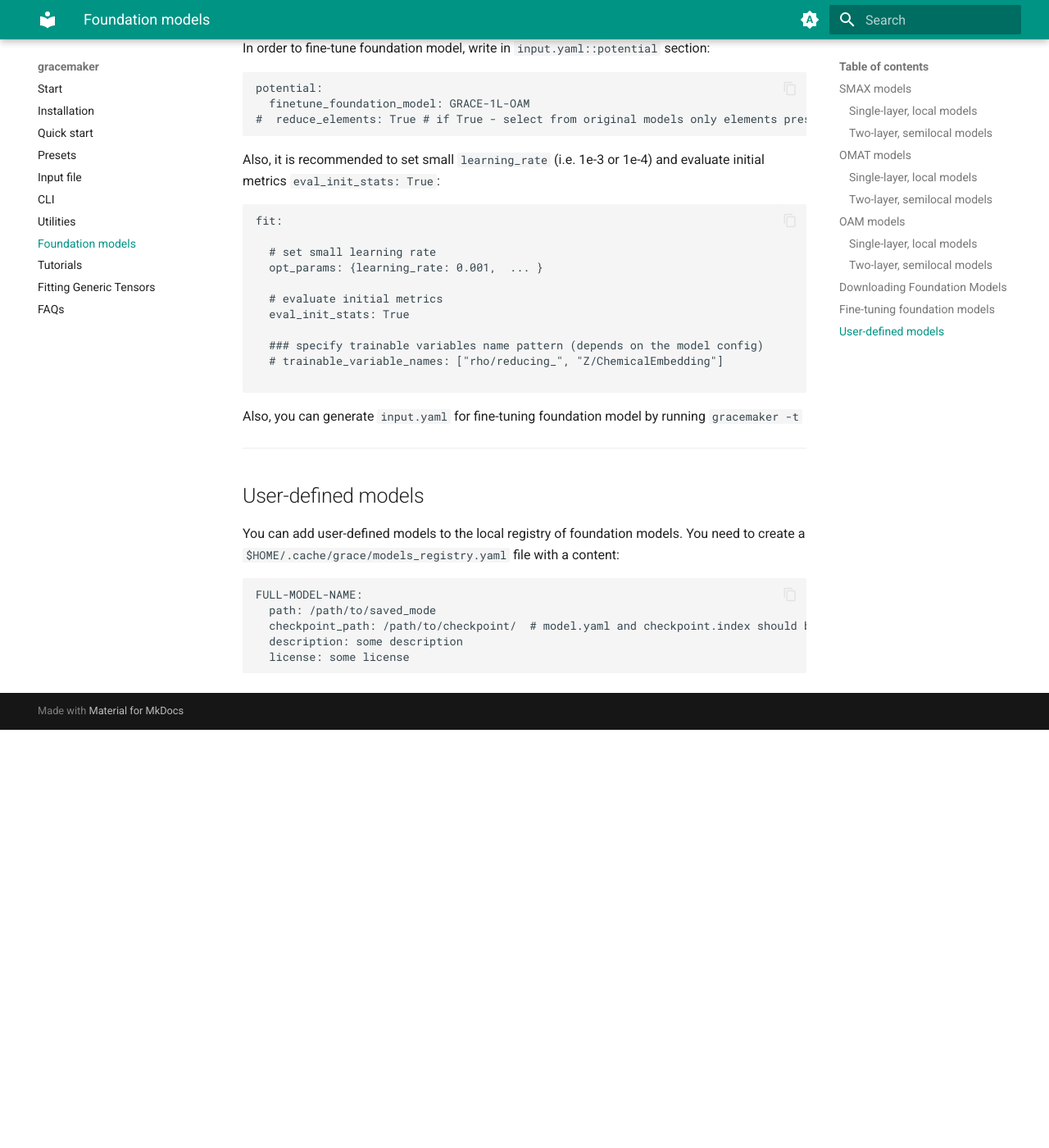
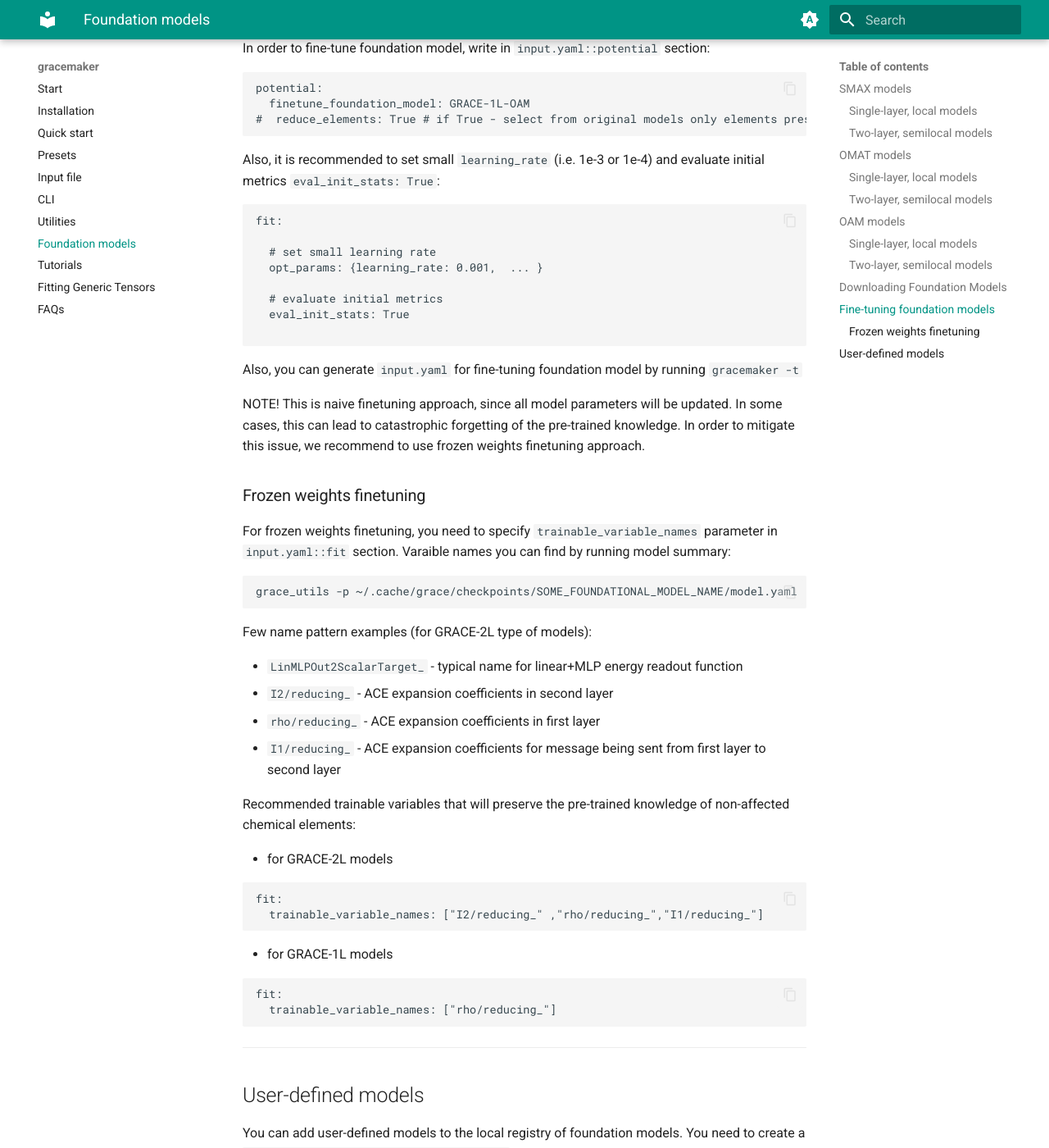
Before and after one commit to ICAMS/grace-tensorpotential, an MkDocs documentation site: the page built from docs/gracemaker/foundation.md, in a window 1280 px wide and 1400 px high, scrolled down 3797 px. Shown: the whole window at 82% size. Built offline with MkDocs 1.6.1 and Material for MkDocs 9.7.7, drawn with Linux system fonts in a browser that asks for light colours; before the commit the page ends 4687 px from its top, so only the background shows below that.

Commit message:
gracemaker -t: add option naive or frozen finetuning

````diff
--- a/docs/gracemaker/foundation.md
+++ b/docs/gracemaker/foundation.md
@@ -5,6 +5,7 @@
 **NOTE\!** You should use the "Full Name" column to refer to the model in LAMMPS and ASE.
 
 ## **SMAX models**
+
 Reference: [arXiv](https://arxiv.org/abs/2602.23489)
 
 The **SMAX** (**Maximum Entropy**) models are trained on a chemistry-agnostic dataset generated via a multicomponent
@@ -18,9 +19,6 @@
 
 **Recommendation:** For most general-purpose applications, we recommend using the **SMAX-OMAT** models.
 They offer the best balance of structural robustness (from SMAX) and high-precision energy/force accuracy (from OMat24).
-
-
-
 
 #### **Single-layer, local models**
 
@@ -69,6 +67,7 @@
 ***
 
 ## OAM models
+
 Reference: [npj Comp. Mat.](https://www.nature.com/articles/s41524-026-01979-1), [arXiv](https://arxiv.org/abs/2508.17936)
 
 These models are first pre-trained on **OMat24** and then fine-tuned on a combination of the [sAlex](https://huggingface.co/datasets/fairchem/OMAT24#salex-dataset) dataset (10.4M structures) and the [MPtraj](https://figshare.com/articles/dataset/Materials_Project_Trjectory_MPtrj_Dataset/23713842?file=41619375) dataset (1.58M structures).
@@ -112,6 +111,7 @@
 You can either download this checkpoint by `grace_models checkpoint <MODEL-NAME>` or it will be done automatically when needed.
 
 In order to fine-tune foundation model, write in `input.yaml::potential` section:
+
 ```yaml
 potential:
   finetune_foundation_model: GRACE-1L-OAM
@@ -119,6 +119,7 @@
 ```
 
 Also, it is recommended to set small `learning_rate` (i.e. 1e-3 or 1e-4) and evaluate initial metrics `eval_init_stats: True`:
+
 ```yaml
 fit:
 
@@ -128,12 +129,45 @@
   # evaluate initial metrics
   eval_init_stats: True
 
-  ### specify trainable variables name pattern (depends on the model config)
-  # trainable_variable_names: ["rho/reducing_", "Z/ChemicalEmbedding"]
-
 ```
 
 Also, you can generate `input.yaml` for fine-tuning foundation model by running `gracemaker -t`
+
+NOTE! This is naive finetuning approach, since all model parameters will be updated.
+In some cases, this can lead to catastrophic forgetting of the pre-trained knowledge.
+In order to mitigate this issue, we recommend to use frozen weights finetuning approach.
+
+### Frozen weights finetuning
+
+For frozen weights finetuning, you need to specify `trainable_variable_names` parameter in `input.yaml::fit` section.
+Varaible names you can find by running model summary:
+
+```bash
+grace_utils -p ~/.cache/grace/checkpoints/SOME_FOUNDATIONAL_MODEL_NAME/model.yaml  summary -v 1
+```
+
+Few name pattern examples (for GRACE-2L type of models):
+
+- `LinMLPOut2ScalarTarget_` - typical name for linear+MLP energy readout function
+- `I2/reducing_` - ACE expansion coefficients in second layer
+- `rho/reducing_` - ACE expansion coefficients in first layer
+- `I1/reducing_` - ACE expansion coefficients for message being sent from first layer to second layer
+
+Recommended trainable variables that will preserve the pre-trained knowledge of non-affected chemical elements:
+
+- for GRACE-2L models
+
+```yaml
+fit:
+  trainable_variable_names: ["I2/reducing_" ,"rho/reducing_","I1/reducing_"]
+```
+
+- for GRACE-1L models
+
+```yaml
+fit:
+  trainable_variable_names: ["rho/reducing_"]
+```
 
 ---
 
@@ -141,6 +175,7 @@
 
 You can add user-defined models to the local registry of foundation models.
 You need to create a `$HOME/.cache/grace/models_registry.yaml` file with a content:
+
 ```yaml
 FULL-MODEL-NAME:
   path: /path/to/saved_mode
--- a/tensorpotential/resources/input_template.yaml
+++ b/tensorpotential/resources/input_template.yaml
@@ -36,6 +36,7 @@
   jit_compile: True
   eval_init_stats: {{eval_init_stats}} # to evaluate initial metrics
   reset_epoch_and_step: {{RESET_EPOCH}}
+  {{TRAINABLE_VARIABLE_NAMES}}
 
   train_max_n_buckets: auto # max number of buckets (group of batches of same shape) in train set
   test_max_n_buckets: auto # same for test
````
Also changed, not shown: 1 other file.
